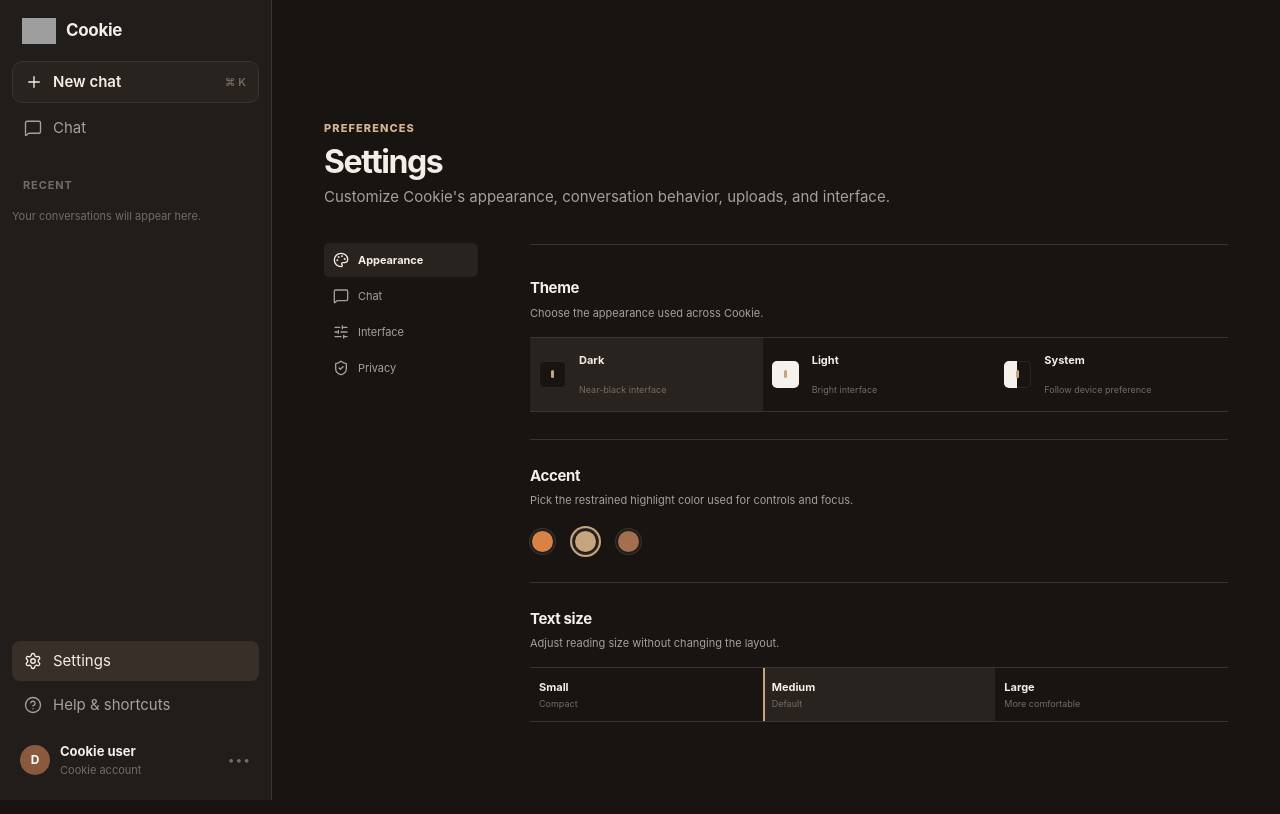
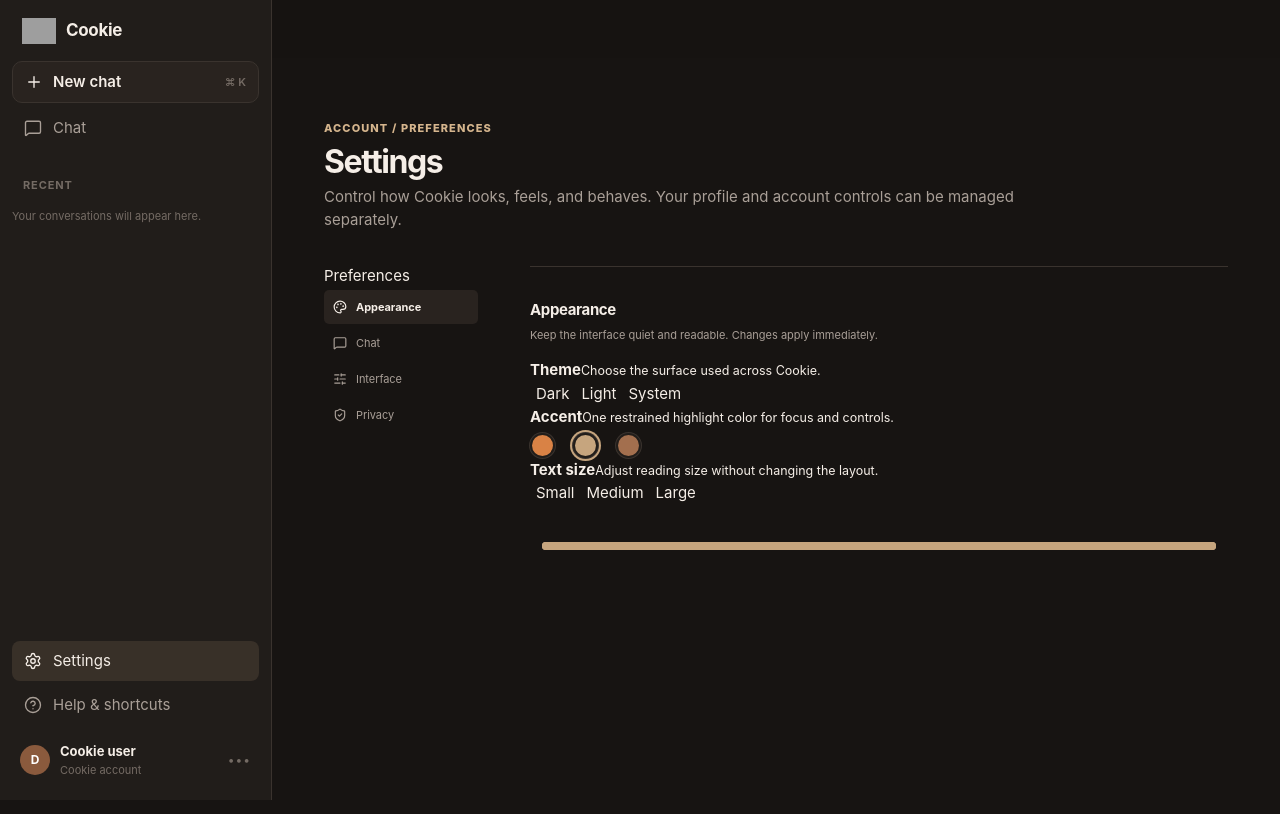
Before and after one commit to premiummaster156-cmd/cookie, a React (Vite) app: page / in a window 1280 px wide. Both pictures are taken after a click on the button "Settings". Shown: the top 814 px of the page. Built offline with nearby package versions, Linux system fonts and the light colour scheme; grey boxes are pictures that could not be loaded.

Commit message:
Refine session actions, settings, and help structure

```diff
--- a/src/App.tsx
+++ b/src/App.tsx
@@ -174,7 +174,7 @@ export default function App(){
         <button className="icon-btn menu-btn" onClick={()=>setSidebarOpen(true)} aria-label="Open sidebar"><Menu size={20}/></button>
         <div className="mobile-brand"><CookieIcon size={27}/><strong>Cookie</strong></div>
         <div className="topbar-spacer"/>
-        {view==="chat"&&messages.length>0&&<div className="chat-session-bar">
+        {view==="chat"&&messages.length>0&&<div className="chat-session-bar" aria-label="Current chat session">
           <button className="chat-session-title" onClick={toggleChatMenu} aria-expanded={chatMenuOpen}>{chatTitle}{chatPinned?" · Pinned":""}</button>
           <div className="chat-session-menu-wrap">
             <button className={"icon-btn chat-session-more "+(chatMenuOpen?"active":"")} onClick={toggleChatMenu} aria-label="Chat options" aria-expanded={chatMenuOpen}><MoreHorizontal size={19}/></button>
@@ -299,23 +299,22 @@ function SettingsPage(props:{
   const [tab,setTab]=useState("Appearance");
   const tabs=[["Appearance",Palette],["Chat",MessageSquare],["Interface",SlidersHorizontal],["Privacy",ShieldCheck]];
   return <div className="page-container settings-page">
-    <div className="page-heading"><span className="eyebrow">PREFERENCES</span><h2>Settings</h2><p>Customize Cookie's appearance, conversation behavior, uploads, and interface.</p></div>
+    <div className="page-heading"><span className="eyebrow">ACCOUNT / PREFERENCES</span><h2>Settings</h2><p>Control how Cookie looks, feels, and behaves. Your profile and account controls can be managed separately.</p></div>
     <div className="settings-layout">
-      <nav className="settings-nav">{tabs.map(([name,Icon])=><button key={String(name)} className={"setting-tab "+(tab===name?"active":"")} onClick={()=>setTab(String(name))}><Icon size={16}/><span>{String(name)}</span></button>)}</nav>
+      <nav className="settings-nav" aria-label="Settings sections"><div className="settings-nav-label">Preferences</div>{tabs.map(([name,Icon])=><button key={String(name)} className={"setting-tab "+(tab===name?"active":"")} onClick={()=>setTab(String(name))}><Icon size={14}/><span>{String(name)}</span></button>)}</nav>
       <div className="setting-content">
-        {tab==="Appearance"&&<><SettingGroup title="Theme" desc="Choose the appearance used across Cookie."><div className="theme-options">
-          {["dark","light","system"].map(x=><button key={x} className={"theme-card "+((x==="dark"&&props.dark)||(x==="light"&&!props.dark)?"active":"")} onClick={()=>props.setDark(x!=="light")}><span className={"theme-preview "+x+"-preview"}/><strong>{x[0].toUpperCase()+x.slice(1)}</strong><small>{x==="dark"?"Near-black interface":x==="light"?"Bright interface":"Follow device preference"}</small></button>)}
-        </div></SettingGroup><SettingGroup title="Accent" desc="Pick the restrained highlight color used for controls and focus."><div className="accent-row">
-          {(["orange","cream","cocoa"] as const).map(x=><button key={x} aria-label={x+" accent"} className={"accent-swatch "+x+" "+(props.accent===x?"selected":"")} onClick={()=>props.setAccent(x)}/>)}
-        </div></SettingGroup><SettingGroup title="Text size" desc="Adjust reading size without changing the layout."><div className="choice-grid">{(["small","medium","large"] as const).map(x=><button key={x} className={"choice-card "+(props.textSize===x?"selected":"")} onClick={()=>props.setTextSize(x)}><strong>{x[0].toUpperCase()+x.slice(1)}</strong><small>{x==="small"?"Compact":x==="medium"?"Default":"More comfortable"}</small></button>)}</div></SettingGroup></>}
-        {tab==="Chat"&&<><SettingGroup title="Conversation density" desc="Control how much vertical space messages use."><Toggle label="Compact messages" desc="Reduce the gap between messages." value={props.compact} setValue={props.setCompact}/></SettingGroup><SettingGroup title="Keyboard" desc="Control the hints shown around the composer."><Toggle label="Keyboard hints" desc="Show shortcuts such as ⌘ K and Shift + Enter." value={props.keyboardHints} setValue={props.setKeyboardHints}/></SettingGroup><SettingGroup title="Motion" desc="Keep transitions subtle and functional."><Toggle label="Interface animations" desc="Disable non-essential transitions and entrance effects." value={props.animations} setValue={props.setAnimations}/></SettingGroup></>}
-        {tab==="Interface"&&<><SettingGroup title="Chat layout" desc="Cookie keeps the conversation focused with navigation and attachments available when needed."><div className="data-status"><Check size={16}/> Centered chat · fixed composer · focused interface</div></SettingGroup></>}
-        {tab==="Privacy"&&<>{/* privacy controls */}<SettingGroup title="Uploads" desc="Attachments stay in the current conversation and are submitted only with your message."><div className="data-status"><ShieldCheck size={16}/> Up to 10 attachments per message · no folder uploads</div></SettingGroup><SettingGroup title="Restore interface defaults" desc="Reset visual preferences for Cookie."><button className="secondary-btn" onClick={()=>{props.setDark(true);props.setAccent("cream");props.setTextSize("medium");props.setCompact(false);props.setAnimations(true);props.setKeyboardHints(true)}}>Restore defaults</button></SettingGroup></>}
+        {tab==="Appearance"&&<SettingGroup title="Appearance" desc="Keep the interface quiet and readable. Changes apply immediately.">
+          <div className="settings-row-grid"><div><strong>Theme</strong><small>Choose the surface used across Cookie.</small></div><div className="inline-choices">{["dark","light","system"].map(x=><button key={x} className={"text-choice "+((x==="dark"&&props.dark)||(x==="light"&&!props.dark)?"selected":"")} onClick={()=>props.setDark(x!=="light")}><span className={"theme-dot "+x+"-preview"}/><span>{x[0].toUpperCase()+x.slice(1)}</span></button>)}</div></div>
+          <div className="settings-row-grid"><div><strong>Accent</strong><small>One restrained highlight color for focus and controls.</small></div><div className="accent-row">{(["orange","cream","cocoa"] as const).map(x=><button key={x} aria-label={x+" accent"} className={"accent-swatch "+x+" "+(props.accent===x?"selected":"")} onClick={()=>props.setAccent(x)}/>)}</div></div>
+          <div className="settings-row-grid"><div><strong>Text size</strong><small>Adjust reading size without changing the layout.</small></div><div className="inline-choices">{(["small","medium","large"] as const).map(x=><button key={x} className={"text-choice "+(props.textSize===x?"selected":"")} onClick={()=>props.setTextSize(x)}>{x[0].toUpperCase()+x.slice(1)}</button>)}</div></div>
+        </SettingGroup>}
+        {tab==="Chat"&&<><SettingGroup title="Conversation" desc="Keep the chat focused and control the amount of interface motion around it."><Toggle label="Compact messages" desc="Reduce vertical spacing between messages." value={props.compact} setValue={props.setCompact}/><Toggle label="Keyboard hints" desc="Show useful shortcuts such as ⌘ K and Shift + Enter." value={props.keyboardHints} setValue={props.setKeyboardHints}/><Toggle label="Interface animations" desc="Use short transitions for menus and page changes." value={props.animations} setValue={props.setAnimations}/></SettingGroup><SettingGroup title="Composer" desc="The composer stays compact so the conversation remains the primary surface."><div className="settings-note"><Check size={15}/><span>Attachments, generated files, and message tools stay attached to the conversation.</span></div></SettingGroup></>}
+        {tab==="Interface"&&<><SettingGroup title="Navigation" desc="Cookie keeps product navigation in the sidebar instead of turning the chat into a dashboard of controls."><div className="settings-note"><Check size={15}/><span>Chat · Recent · Settings · Help</span></div></SettingGroup><SettingGroup title="Session actions" desc="The three-dot menu in the chat header acts on the current chat session as a whole."><div className="settings-note"><MoreHorizontal size={15}/><span>Share · Rename · Pin · Find · Archive · Delete chat</span></div></SettingGroup></>}
+        {tab==="Privacy"&&<><SettingGroup title="Uploads" desc="Attachments are submitted only when you choose them for a message."><div className="settings-note"><ShieldCheck size={15}/><span>Up to 10 attachments per message · no folder uploads</span></div></SettingGroup><SettingGroup title="Restore interface defaults" desc="Return Cookie’s visual preferences to their original values."><button className="secondary-btn" onClick={()=>{props.setDark(true);props.setAccent("cream");props.setTextSize("medium");props.setCompact(false);props.setAnimations(true);props.setKeyboardHints(true)}}>Restore defaults</button></SettingGroup></>}
       </div>
     </div>
   </div>;
 }
-
 function SettingGroup({title,desc,children}:{title:string;desc:string;children:React.ReactNode}){
   return <section className="setting-group"><h3>{title}</h3><p>{desc}</p>{children}</section>;
 }
@@ -417,16 +416,16 @@ function HelpPage(){
   };
   const selected=content[topic]||content["Getting started"];
   const examples:Record<string,string>={
-    "Getting started":"# Start here\nType a request → Enter\nShift + Enter → new line\n+ → attachments",
-    "Chat & conversations":"# Chat session\n••• → Share chat\n••• → Rename chat\n••• → Find in chat",
-    "Files & images":"# Attachments\n+ → Camera\n+ → Photos\n+ → Files\nLimit → 10 items per message",
-    "Generated files":"# Generated files\nCookie creates the artifact → Download file",
-    "Models":"# Profiles\nCPT-1 → everyday\nCPT-2 MAX → deeper reasoning + coding\nCPT-3 ULTRA → maximum Cookie profile",
-    "Message actions":"# Chat actions\n••• → Share · Rename · Pin · Find · Archive · Delete\nCopy → individual assistant response",
-    "Settings & interface":"# Preferences\nAppearance → theme, accent, text size\nChat → density, motion, keyboard hints",
-    "Privacy & limitations":"# Boundary\nCookie only receives information supplied to the current request."
+    "Getting started":"# Start here\n\n## First message\nType what you need → Enter\nShift + Enter → new line\n+ → attachments",
+    "Chat & conversations":"# Chat session\n\n## Session menu\n••• → Share\n••• → Rename\n••• → Pin\n••• → Find\n••• → Archive\n••• → Delete",
+    "Files & images":"# Attachments\n\n## Add context\n+ → Camera\n+ → Photos\n+ → Files\nLimit → 10 items per message",
+    "Generated files":"# Generated files\n\n## Result\nCookie creates the artifact\nDownload file → save the result",
+    "Models":"# Profiles\n\n## Available\nCPT-1 → everyday\nCPT-2 MAX → deeper reasoning + coding\nCPT-3 ULTRA → maximum Cookie profile",
+    "Message actions":"# Chat actions\n\n## Current session\n••• → Share · Rename · Pin · Find · Archive · Delete\nCopy → individual assistant response",
+    "Settings & interface":"# Preferences\n\n## Appearance\nTheme → dark, light\nAccent → interface highlight\nText size → reading scale\n\n## Chat\nDensity · motion · keyboard hints",
+    "Privacy & limitations":"# Boundary\n\n## What Cookie receives\nOnly information supplied to the current request.\nAttachments are explicit; folder access is not provided."
   };
-  const sectionNames=["Overview","How it works","Useful to know","Tips","Current behavior","Important"];
+  const sectionNames=["Overview","How it works","Details","Tips","Current behavior","Important"];
   return <div className="page-container help-page">
     <div className="page-heading"><span className="eyebrow">SUPPORT</span><h2>Help & shortcuts</h2><p>A practical guide to Cookie. Pick a topic and jump straight to what you need.</p></div>
     <div className="help-layout">
```
